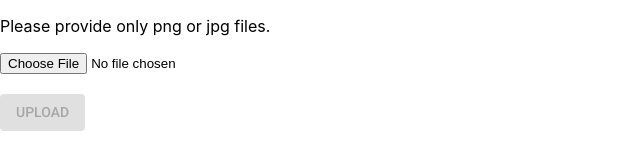
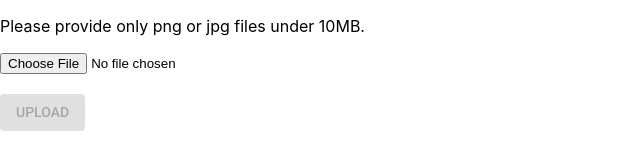
Before and after one commit to blenderer/Eric-3-12-2019, a React (Create React App) app: page / in a window 1280 px wide. Shown: the top 157 px of the page, without its empty margins (0-640 px from the left). Built offline with nearby package versions, Linux system fonts and the light colour scheme; no server answers.

Commit message:
implement file size check on backend

```diff
--- a/api.js
+++ b/api.js
@@ -56,7 +56,11 @@ app.post("/files", upload.single("file"), async (req, res) => {
   // check the actual file type via magic number
   const fileExtension = fileType(req.file.buffer).ext;
   if (!validFileExtensions[fileExtension]) {
-    return res.sendStatus(400);
+    return res.sendStatus(400); // TODO: return more specific error messages
+  }
+
+  if (req.file.size > 1000 * 1000 * 10) { // 10MB
+    return res.sendStatus(400); // TODO: return more specific error messages
   }
 
   try {
--- a/src/AppInterface.js
+++ b/src/AppInterface.js
@@ -38,7 +38,7 @@ class AppInterface extends Component {
 
     return (
       <div>
-        <p>Please provide only png or jpg files.</p>
+        <p>Please provide only png or jpg files under 10MB.</p>
         <input type="file" onChange={onFileChange} ref={fileInputRef} />
         <br /><br/>
         <Button
```
